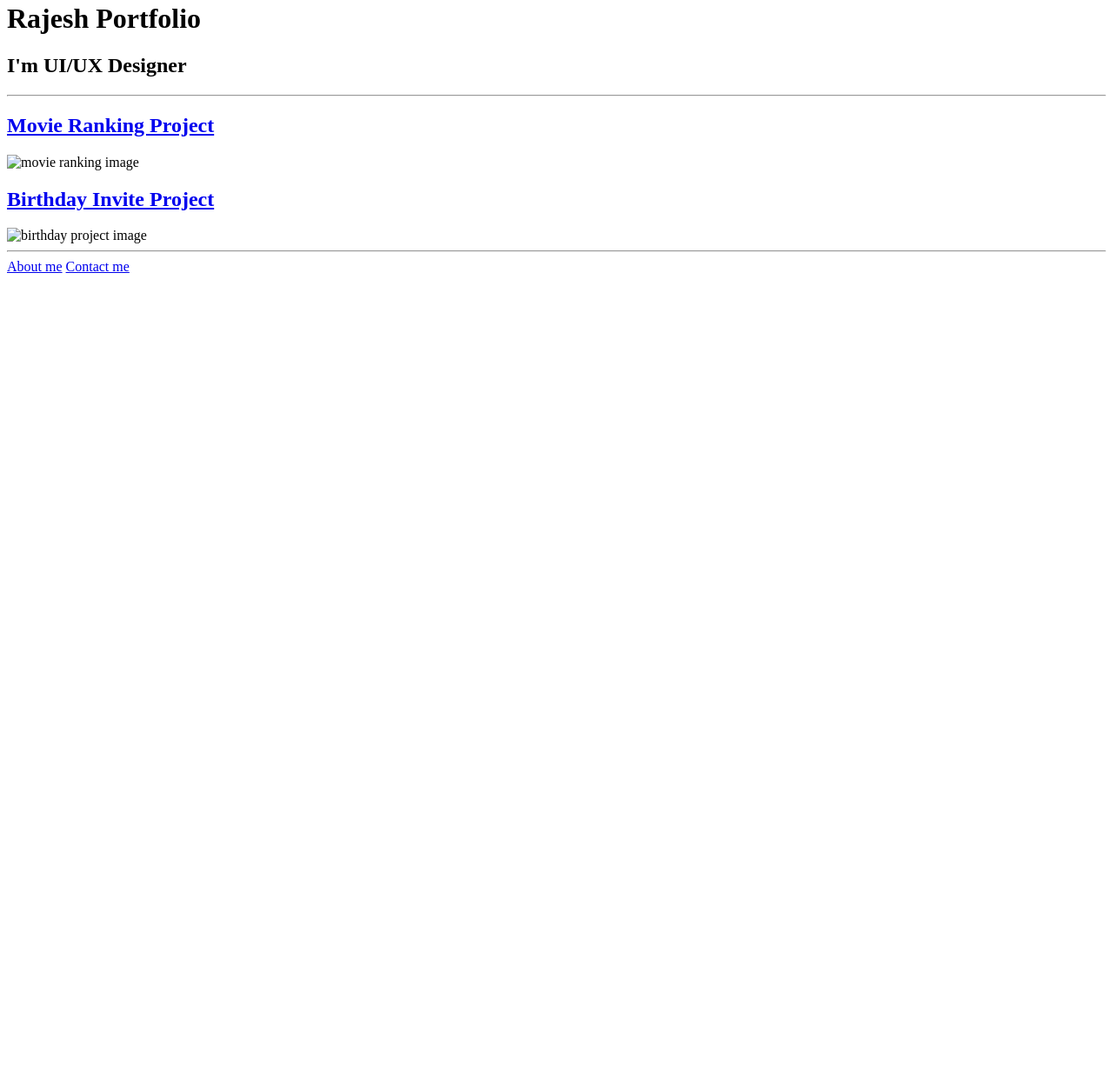
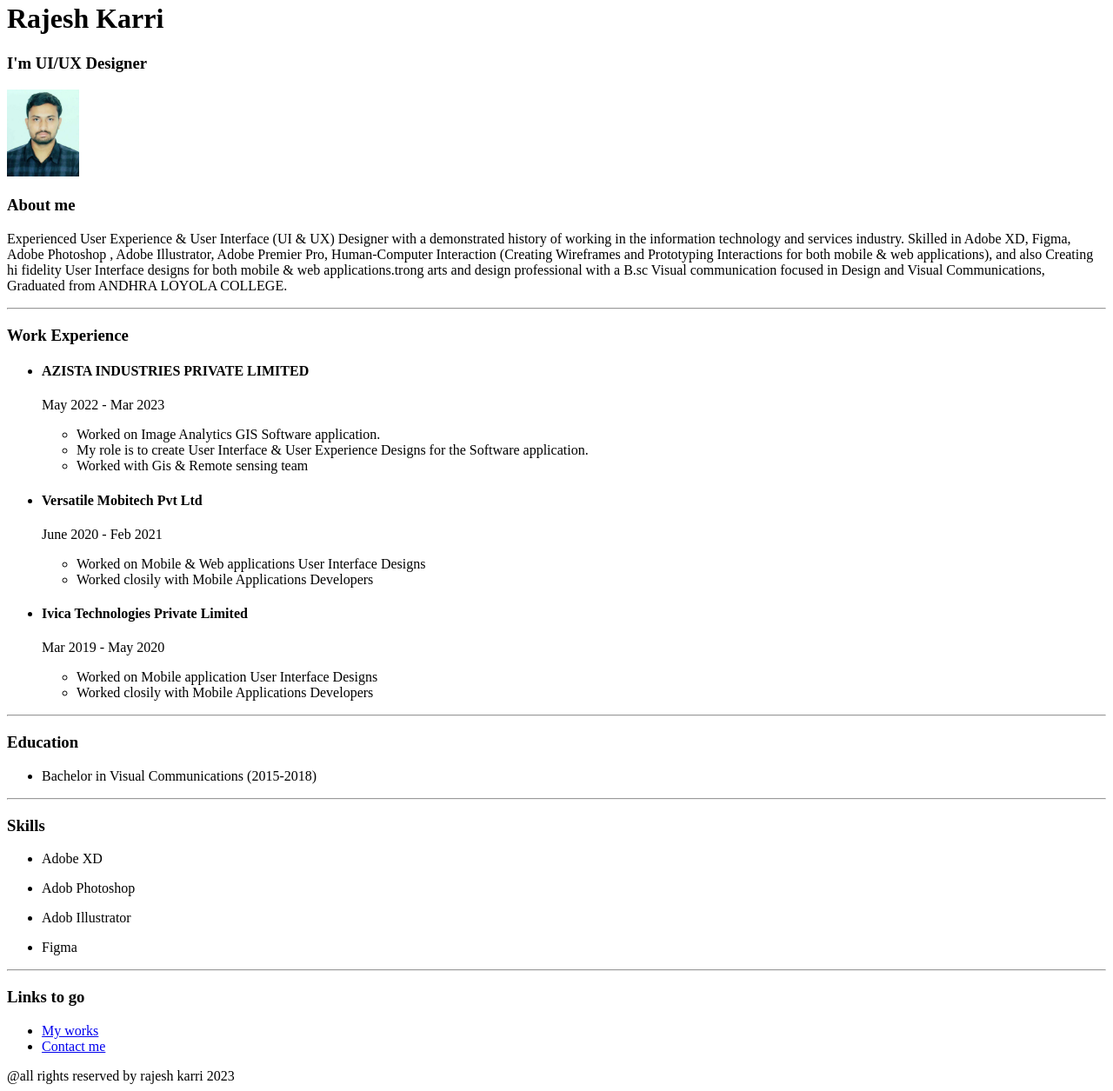
Before and after one commit to rajeshkarr/html.portfoliorajesh, a plain HTML site: page public/index.html in a window 1280 px wide. Shown: the part 18-1273 px from the top of the page at 87% size. Before the commit the page ends 800 px from the top, so only its background shows below. Drawn offline with Linux system fonts and the light colour scheme.

Commit message:
Update index.html

```diff
--- a/public/index.html
+++ b/public/index.html
@@ -3,19 +3,72 @@
 <head>
     <meta charset="UTF-8">
     <meta name="viewport" content="width=device-width, initial-scale=1.0">
-    <title>Rajesh portfolio</title>
+    <title>Rajesh Resume</title>
 </head>
 <body>
-    <h1>Rajesh Portfolio</h1>
-    <h2>I'm UI/UX Designer</h2>
+    <h1>Rajesh Karri</h1>
+    <h3>I'm UI/UX Designer</h3>
+    <img src="../assets/images/profile-pic.jpg" height="100" alt="profile pic of Rajesh Karri">
+    <h3>About me</h3>
+    <p>Experienced User Experience & User Interface (UI & UX) Designer with a demonstrated history of working in the information technology and services industry. Skilled in Adobe XD, Figma, Adobe Photoshop ,
+        Adobe Illustrator, Adobe Premier Pro, Human-Computer Interaction (Creating Wireframes and Prototyping Interactions for both mobile & web applications), and also Creating hi fidelity User Interface
+        designs for both mobile & web applications.trong arts and design professional with a B.sc Visual communication focused in Design and Visual Communications, Graduated from ANDHRA LOYOLA COLLEGE.
+    </p>
     <hr>
-    <h2><a href="./public/movieranking.html">Movie Ranking Project</a></h2>
-    <img src="./assets/images/movieranking.PNG" height="300" alt="movie ranking image">
-    <h2><a href="./public/birthday.html">Birthday Invite Project</a></h2>
-    <img src="./assets/images/birthday.PNG" height="300" alt="birthday project image">
+    <h3>Work Experience</h3>
+
+    <ul><h4><li>AZISTA INDUSTRIES PRIVATE LIMITED</li></h4>
+
+        <p>May 2022 - Mar 2023</p>
+        <ul>
+            <li>Worked on Image Analytics GIS Software application.</li>
+            <li>My role is to create User Interface & User Experience Designs for the Software application.</li>
+            <li>Worked with Gis & Remote sensing team </li>
+        </ul>
+
+    <h4><li>Versatile Mobitech Pvt Ltd</li></h4>
+        <p>June 2020 - Feb 2021</p>
+        <ul>
+        <li>Worked on Mobile & Web applications User Interface Designs</li>
+        <li>Worked closily with Mobile Applications Developers</li>
+
+    </ul>
+
+    <h4><li>Ivica Technologies Private Limited </li></h4>
+
+    <p>Mar 2019 - May 2020</p>
+        <ul>
+        <li>Worked on Mobile application User Interface Designs</li>
+        <li>Worked closily with Mobile Applications Developers</li>
+        </ul>
+    </ul>
     <hr>
-    <a href="./public/about.html">About me</a>
+    <h3>Education</h3>
+    <ul><p><li>Bachelor in Visual Communications (2015-2018) </li></p></ul>
+    <hr>
 
-    <a href="./public/contact.html">Contact me</a>
+    <h3>Skills</h3>
+    <ul><p><li>Adobe XD </li></p>
+        <p><li>Adob Photoshop </li></p>
+        <p><li>Adob Illustrator </li></p>
+        <p><li>Figma</li></p>
+    </ul>
+    <hr>
+    <h3>Links to go</h3>
+    <ul>
+        <li><a href="../public/myworks.html">My works</a></li>
+        <li><a href="../public/contact.html">Contact me</a></li>
+    </ul>
+    <footer>@all rights reserved by rajesh karri 2023</footer>
+
+
+
+
+
+
+
+
+
+
 </body>
 </html>
```
